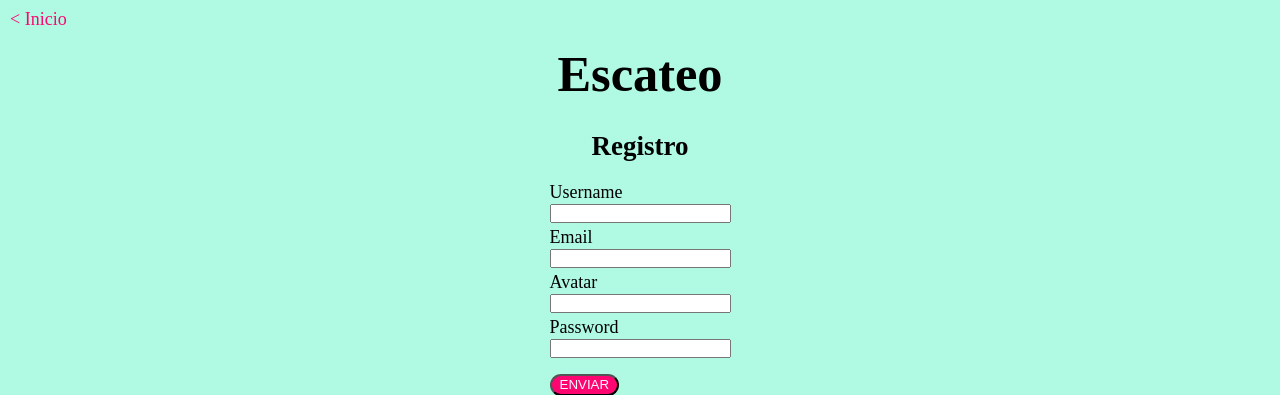
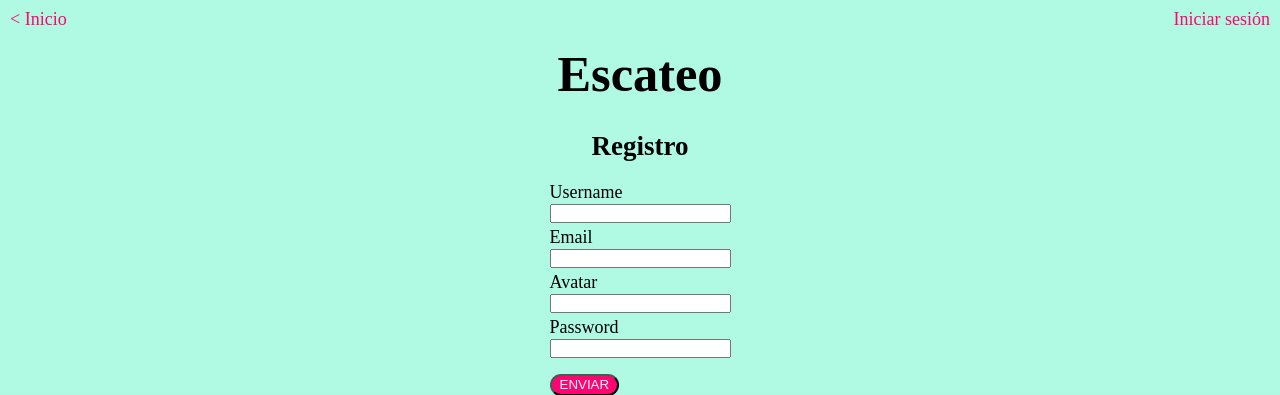
Before and after one commit to miguel-hv/php-bootcamp-final-project, a Symfony app: template templates/Registration/register.html.twig in a window 1280 px wide. Shown: the top 395 px of the page. Run offline with Twig, Linux system fonts and the light colour scheme; the template is opened without the code that fills it, so the values that code supplies are empty; form fields are guessed from the names that the template uses; some libraries are stand-ins or nearby versions; some web fonts are replaced.

Commit message:
FEAT: nav-link display

```diff
--- a/public/styles/login.css
+++ b/public/styles/login.css
@@ -1,4 +1,4 @@
 
-.breadcrumb--register{
+.breadcrumb--register {
     display: block;
 }
--- /dev/null
+++ b/public/styles/register.css
@@ -0,0 +1,4 @@
+
+.breadcrumb--login {
+    display: block;
+}
--- a/templates/Registration/register.html.twig
+++ b/templates/Registration/register.html.twig
@@ -1,5 +1,10 @@
 
 {% extends 'base.html.twig' %}
+
+{% block stylesheets %}
+    <link rel="stylesheet" type="text/css" href="{{ asset('styles/register.css') }}">
+{% endblock %}
+
 
 {% block body %}
 
--- a/templates/security/login.html.twig
+++ b/templates/security/login.html.twig
@@ -1,4 +1,8 @@
 {% extends 'base.html.twig' %}
+
+{% block stylesheets %}
+    <link rel="stylesheet" type="text/css" href="{{ asset('styles/login.css') }}">
+{% endblock %}
 
 {% block body %}
 <div class="c-form">
```
